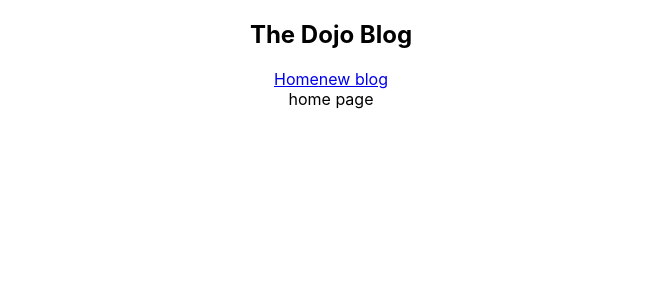
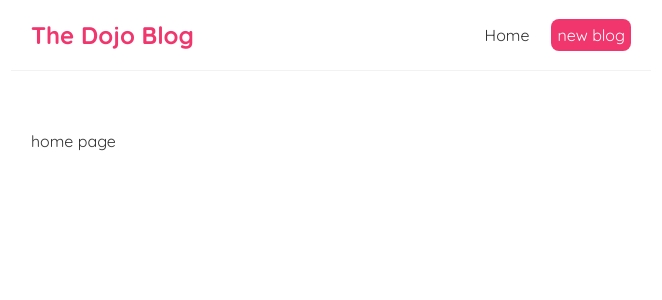
Before and after one commit to Nawaf-Helabi/react-training, a React (Create React App) app: page / in a window 1280 px wide. Shown: the top 300 px of the page, without its empty margins (309-971 px from the left). Built offline with nearby package versions, Linux system fonts and the light colour scheme.

Commit message:
tutorial-6

```diff
--- a/src/App.css
+++ /dev/null
@@ -1,38 +0,0 @@
-.App {
-  text-align: center;
-}
-
-.App-logo {
-  height: 40vmin;
-  pointer-events: none;
-}
-
-@media (prefers-reduced-motion: no-preference) {
-  .App-logo {
-    animation: App-logo-spin infinite 20s linear;
-  }
-}
-
-.App-header {
-  background-color: #282c34;
-  min-height: 100vh;
-  display: flex;
-  flex-direction: column;
-  align-items: center;
-  justify-content: center;
-  font-size: calc(10px + 2vmin);
-  color: white;
-}
-
-.App-link {
-  color: #61dafb;
-}
-
-@keyframes App-logo-spin {
-  from {
-    transform: rotate(0deg);
-  }
-  to {
-    transform: rotate(360deg);
-  }
-}
--- a/src/App.js
+++ b/src/App.js
@@ -1,4 +1,3 @@
-import "./App.css";
 import Navbar from "./Navbar";
 import Home from "./Home";
 
--- a/src/Navbar.js
+++ b/src/Navbar.js
@@ -8,7 +8,10 @@
         </h1>
         <div className='links'>
            <a href="/">Home</a>
-           <a href="/creete">new blog</a>
+           <a href="/creete" style={{
+          color: 'white',
+          backgroundColor: '#f1356d',
+          borderRadius: '8px' }}>new blog</a>
         </div>
     </nav>
   )
--- a/src/index.css
+++ b/src/index.css
@@ -1,13 +1,33 @@
-body {
+@import url('https://fonts.googleapis.com/css2?family=Quicksand:wght@300;400;500;600;700&display=swap');
+* {
   margin: 0;
-  font-family: -apple-system, BlinkMacSystemFont, 'Segoe UI', 'Roboto', 'Oxygen',
-    'Ubuntu', 'Cantarell', 'Fira Sans', 'Droid Sans', 'Helvetica Neue',
-    sans-serif;
-  -webkit-font-smoothing: antialiased;
-  -moz-osx-font-smoothing: grayscale;
+  font-family: "Quicksand";
+  color: #333;
 }
-
-code {
-  font-family: source-code-pro, Menlo, Monaco, Consolas, 'Courier New',
-    monospace;
+.navbar {
+  padding: 20px;
+  display: flex;
+  align-items: center;
+  max-width: 600px;
+  margin: 0 auto;
+  border-bottom: 1px solid #f2f2f2;
 }
+.navbar h1 {
+  color: #f1356d;
+}
+.navbar .links {
+  margin-left: auto;
+}
+.navbar a {
+  margin-left: 16px;
+  text-decoration: none;
+  padding: 6px;
+}
+.navbar a:hover {
+  color: #f1356d;
+}
+.content {
+  max-width: 600px;
+  margin: 40px auto;
+  padding: 20px;
+}
```
